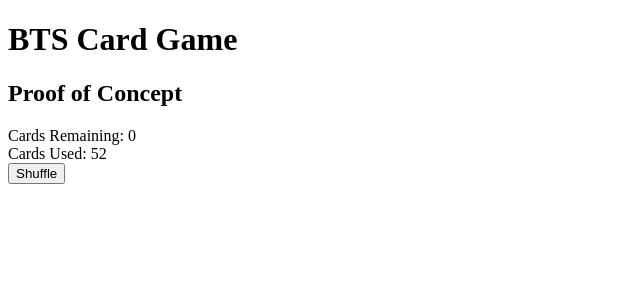
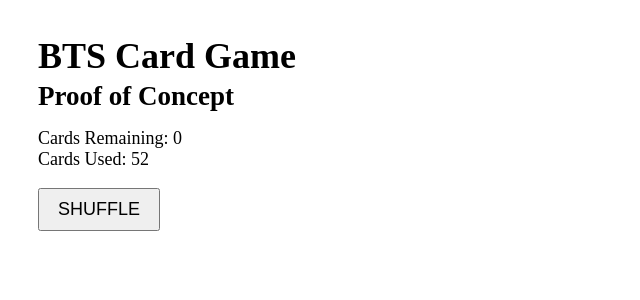
Before and after one commit to psnoonan/bts-cardgame, a Vue app: page / in a window 1280 px wide. Shown: the top 300 px of the page, without its empty margins (0-640 px from the left). Built offline with nearby package versions, Linux system fonts and the light colour scheme.

Commit message:
Add a tiny bit of styling

```diff
--- a/src/App.vue
+++ b/src/App.vue
@@ -3,3 +3,10 @@
         <router-view />
     </div>
 </template>
+
+<style lang="scss">
+html {
+    padding: 30px;
+    font-size: 18px;
+}
+</style>
--- a/src/views/Home.vue
+++ b/src/views/Home.vue
@@ -3,33 +3,48 @@
         <h1>BTS Card Game</h1>
         <h2>Proof of Concept</h2>
 
+        <div class="counts">
             <div>Cards Remaining: {{ deckLive.length }}</div>
             <div>Cards Used: {{ deckUsed.length }}</div>
+        </div>
 
-        <button v-if="deckLive.length <= shuffleLimit" @click="shuffle">
+        <div class="actions">
+            <transition name="fade" mode="out-in">
+                <button
+                    v-if="deckLive.length <= shuffleLimit"
+                    key="shuffle"
+                    @click="shuffle"
+                >
                     Shuffle
                 </button>
 
-        <button v-if="deckLive.length > shuffleLimit" @click="dealCard">
+                <button v-else key="deal" @click="dealCard">
                     Deal Card
                 </button>
+            </transition>
+        </div>
 
-        <div v-if="firstCard">
-            <span>First Card: </span>
+        <div v-if="firstCard" class="first-card">
+            <span class="label">First Card: </span>
             <span>{{ firstCard.label }} of {{ firstCard.suit }} </span>
             <span>({{ firstCard.value }})</span>
         </div>
 
-        <div v-if="secondCard">
-            <span>Second Card: </span>
+        <div v-if="secondCard" class="second-card">
+            <span class="label">Second Card: </span>
             <span>{{ secondCard.label }} of {{ secondCard.suit }} </span>
             <span>({{ secondCard.value }})</span>
         </div>
 
-        <div v-if="yourCard">
-            <span>Your Card: </span>
+        <div v-if="yourCard" class="your-card">
+            <span class="label">Your Card: </span>
             <span>{{ yourCard.label }} of {{ yourCard.suit }} </span>
             <span>({{ yourCard.value }})</span>
+        </div>
+
+        <div v-if="result" class="result">
+            <span class="label">Result: </span>
+            <span>{{ result }}</span>
         </div>
     </div>
 </template>
@@ -47,6 +62,7 @@
             firstCard: null,
             secondCard: null,
             yourCard: null,
+            result: '',
         };
     },
     created() {
@@ -71,12 +87,12 @@
             if (this.deckLive.length > this.shuffleLimit) {
                 if (!this.firstCard) {
                     this.firstCard = this.getRandomCard();
-                    if (this.firstCard.value === 1) {
+                    if (this.firstCard.label === 'ace') {
                         this.firstCard.value = await this.getAceValue();
                     }
                 } else if (!this.secondCard) {
                     this.secondCard = this.getRandomCard();
-                    if (this.secondCard.value === 1) {
+                    if (this.secondCard.label === 'ace') {
                         this.secondCard.value = await this.getAceValue();
                     }
                     const willPlay = await this.getChoice();
@@ -87,8 +103,8 @@
                     }
                 } else if (!this.yourCard) {
                     this.yourCard = this.getRandomCard();
-                    const result = this.getResult();
-                    await this.displayResult(result);
+                    this.result = this.getResult();
+                    await this.displayResult(this.result);
                     this.clearHand();
                 }
             } else {
@@ -137,7 +153,13 @@
             );
             const yourValue = this.yourCard.value;
             let message = '';
-            if (yourValue === lowValue || yourValue === highValue) {
+            if (
+                (this.firstCard.label === 'ace' ||
+                    this.secondCard.label === 'ace') &&
+                this.yourCard.label === 'ace'
+            ) {
+                message = 'You lose DOUBLE';
+            } else if (yourValue === lowValue || yourValue === highValue) {
                 message = 'You lose DOUBLE!';
             } else if (yourValue < lowValue || yourValue > highValue) {
                 message = 'You LOSE!';
@@ -158,9 +180,17 @@
         },
         clearHand() {
             if (this.firstCard) {
+                // reset ace value
+                if (this.firstCard.label === 'ace') {
+                    this.firstCard.value = 1;
+                }
                 this.deckUsed.push(this.firstCard);
             }
             if (this.secondCard) {
+                // reset ace value
+                if (this.secondCard.label === 'ace') {
+                    this.secondCard.value = 1;
+                }
                 this.deckUsed.push(this.secondCard);
             }
             if (this.yourCard) {
@@ -169,7 +199,58 @@
             this.firstCard = null;
             this.secondCard = null;
             this.yourCard = null;
+            this.result = '';
         },
     },
 };
 </script>
+
+<style lang="scss" scoped>
+h1 {
+    margin: 0 0 0.5rem 0;
+    line-height: 1;
+}
+h2 {
+    margin: 0 0 1rem 0;
+    line-height: 1;
+}
+.counts {
+    margin-bottom: 1rem;
+}
+.actions {
+    margin-bottom: 1rem;
+}
+button {
+    padding: 0.5rem 1rem;
+    font-size: 1rem;
+    text-transform: uppercase;
+    cursor: pointer;
+    &:hover {
+        background-color: goldenrod;
+    }
+}
+.first-card,
+.second-card,
+.your-card {
+    margin-bottom: 0.5rem;
+    text-transform: capitalize;
+}
+.label {
+    text-transform: uppercase;
+    opacity: 0.5;
+    font-weight: bold;
+}
+.result {
+    padding-top: 0.5rem;
+    font-size: 1.2rem;
+}
+
+.fade-enter-active,
+.fade-leave-active {
+    transition: all 350ms ease-in-out;
+}
+.fade-enter,
+.fade-leave-to {
+    opacity: 0;
+}
+</style>
```
Lines whose indentation alone changed are shown as unchanged.
